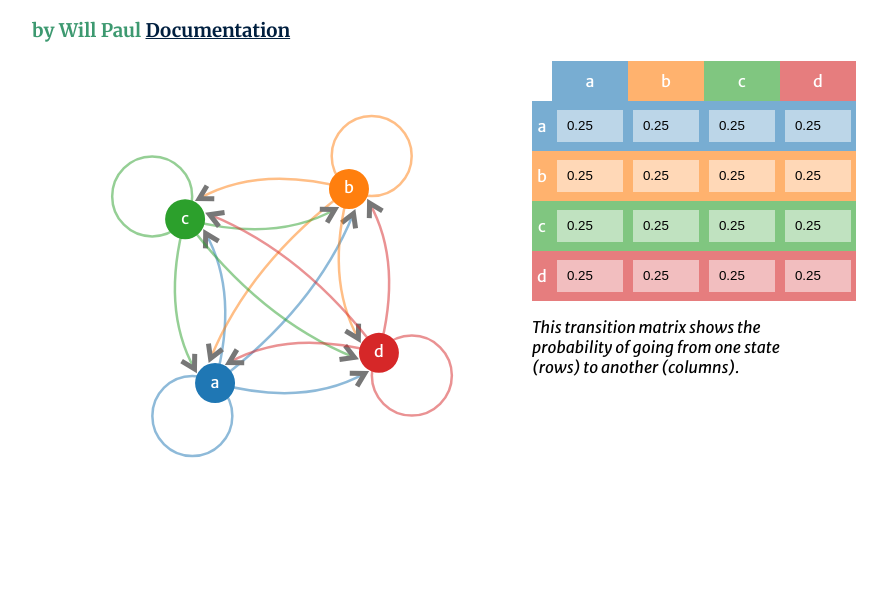
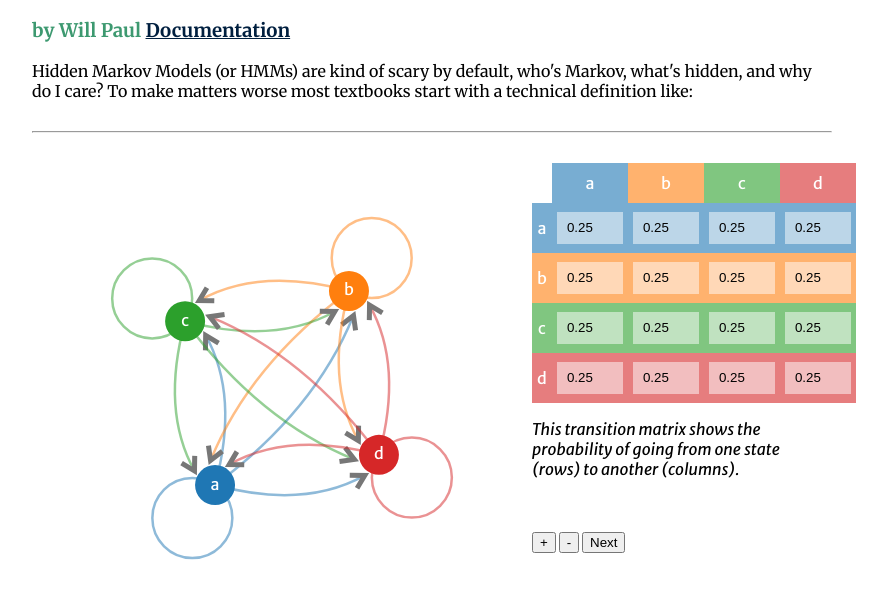
Before and after one commit to dropofwill/hmm-intro, a website: page index.html in a window 1280 px wide. Shown: the part 88-686 px from the top of the page, without its empty margins (208-1095 px from the left). Drawn offline with nearby package versions, Linux system fonts and the light colour scheme; some packages are replaced by stand-ins of ours.

Commit message:
Add some boiler plate html to prep for more interactivity and final polish

```diff
--- a/index.html
+++ b/index.html
@@ -17,10 +17,21 @@
       <h1>Observable Markov Models Explained Visually</h1>
       <h3>by Will Paul <a href="./docs.html">Documentation</a></h3>
 
+      <p>Hidden Markov Models (or HMMs) are kind of scary by default, who's Markov, what's hidden, and why do I care? To make matters worse most textbooks start with a technical definition like:</p>
+
+      <hr>
+
       <div class="mm">
         <div class="mm-container" id="js-mm-1"></div>
         <div class="mm-matrix" id="js-mm-matrix-1">
           <p><em>This transition matrix shows the probability of going from one state (rows) to another (columns).</em></p>
+
+          <div>
+            <p id="js-states-1">&nbsp;</p>
+            <button id="js-mm-plus-1" type="button">+</button>
+            <button id="js-mm-minus-1" type="button">-</button>
+            <button id="js-mm-next-1" type="button">Next</button>
+          </div>
         </div>
       </div>
     </div>
--- a/styles.css
+++ b/styles.css
@@ -14,6 +14,10 @@ h3, h4, h5, h6 {
 
 a {
   color: #001f3f;
+}
+
+hr {
+  margin: 30px 0;
 }
 
 .content {
```
